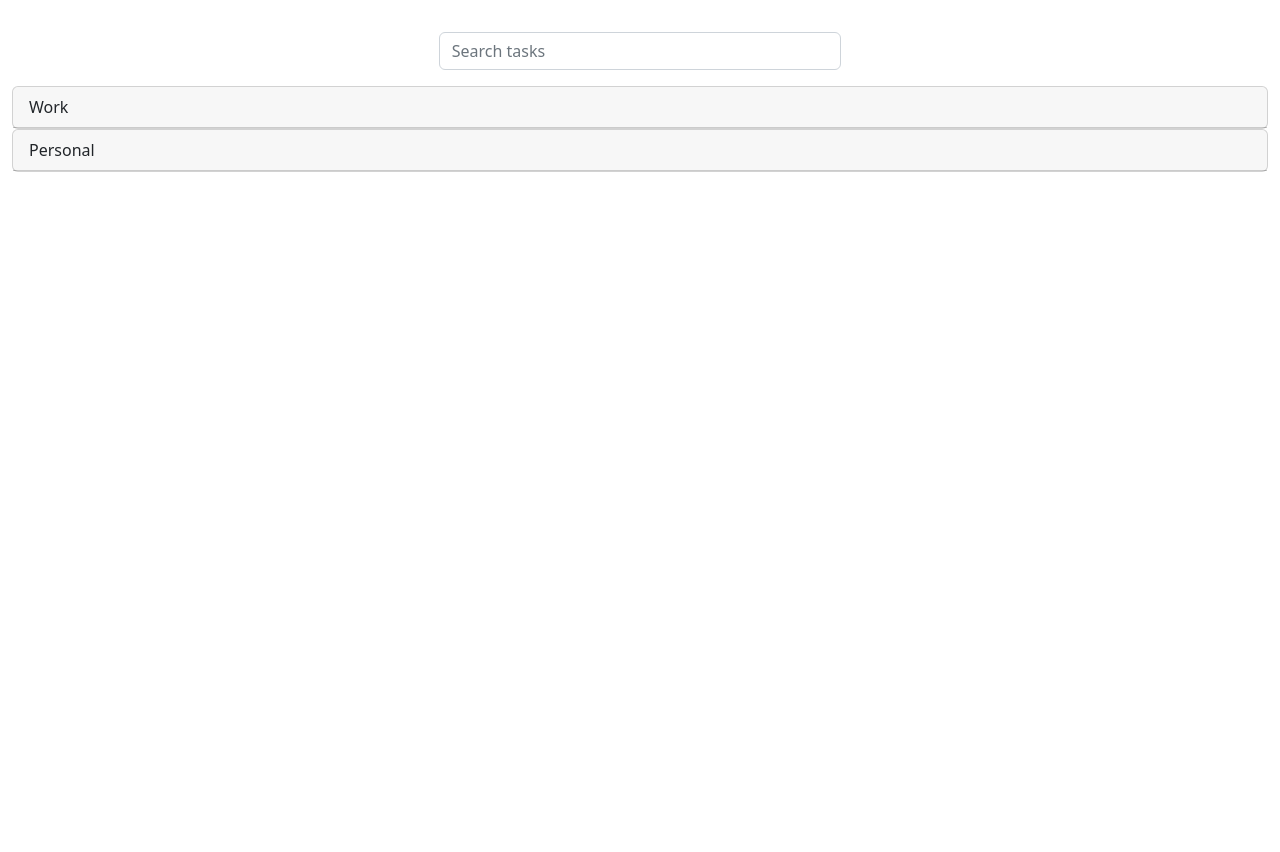
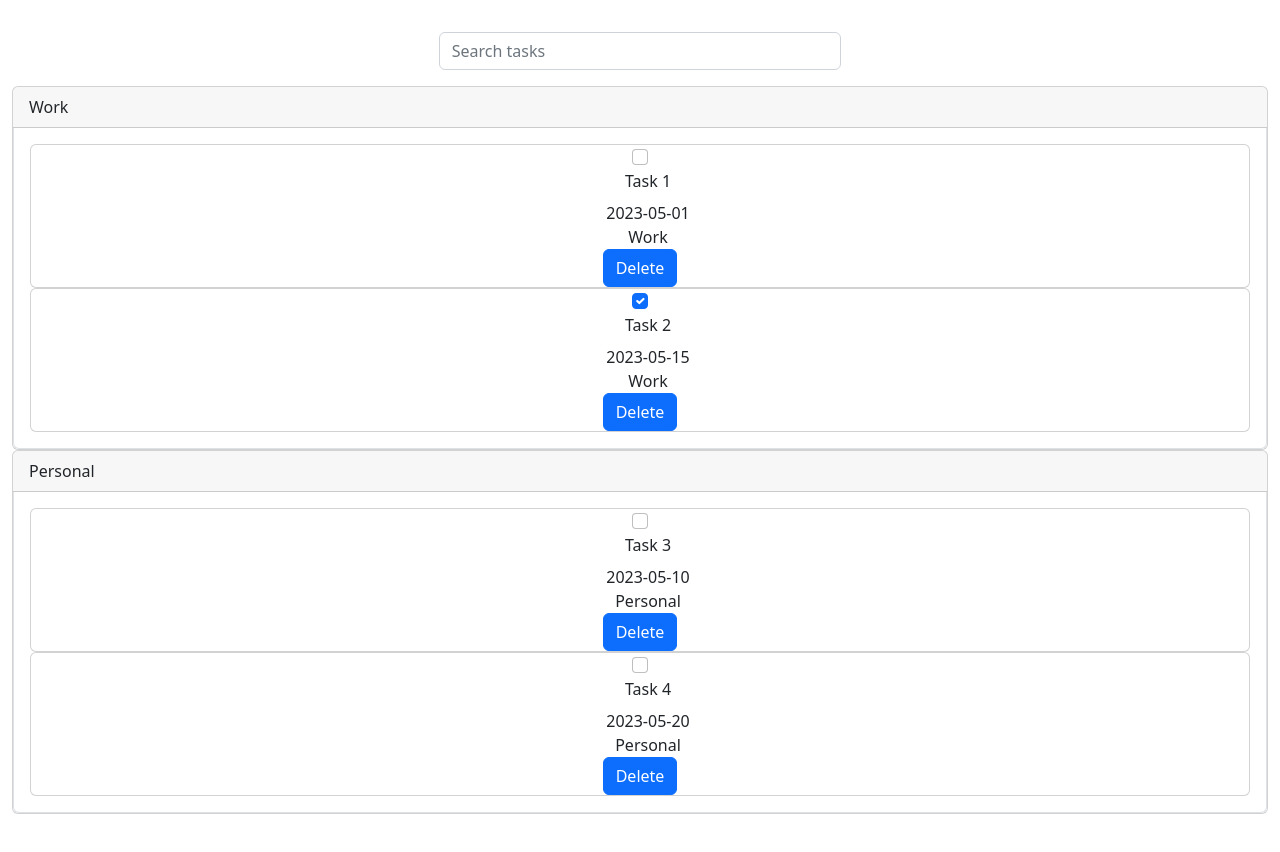
Before and after one commit to r21219/Epic-Frontend, a React (Create React App) app: page / in a window 1280 px wide. Shown: the top 852 px of the page. Before the commit the page ends 800 px from the top, so only its background shows below. Built offline with nearby package versions, Linux system fonts and the light colour scheme.

Commit message:
Zobrazují se tasky v jim příslušících kategoriích. Nelze na frontendu ještě nic ručně nastavit. Tasky se zobrazují zvláštně. Nefunguje collapse

```diff
--- a/src/App.tsx
+++ b/src/App.tsx
@@ -9,7 +9,7 @@ import {
   Col,
   Accordion,
   Card,
-  Form,
+  Form, Button,
 } from "react-bootstrap";
 import "./App.css";
 
@@ -32,7 +32,20 @@ const sampleCategories: Category[] = [
     id: 1,
     name: "Work",
     tasks: [
-      // ...tasks related to Work category
+      {
+        id: 1,
+        title: "Task 1",
+        date: "2023-05-01",
+        category: "Work",
+        completed: false,
+      },
+      {
+        id: 2,
+        title: "Task 2",
+        date: "2023-05-15",
+        category: "Work",
+        completed: true,
+      },
     ],
   },
   {
@@ -40,6 +53,19 @@ const sampleCategories: Category[] = [
     name: "Personal",
     tasks: [
       // ...tasks related to Personal category
+      { id: 3,
+        title: "Task 3",
+        date: "2023-05-10",
+        category: "Personal",
+        completed: false,
+      },
+      {
+        id: 4,
+        title: "Task 4",
+        date: "2023-05-20",
+        category: "Personal",
+        completed: false,
+      },
     ],
   },
   // ...more categories
@@ -52,9 +78,12 @@ const renderCategories = () => {
           <Accordion as={Card.Header} eventKey={category.id.toString()}>
             {category.name}
           </Accordion>
-          <Accordion.Collapse eventKey={category.id.toString()}>
+          {/*<Accordion.Collapse eventKey={category.id.toString()}>
             <Card.Body>{renderTasks(category.tasks)}</Card.Body>
-          </Accordion.Collapse>
+          </Accordion.Collapse>*/}
+          <Accordion.Item eventKey={category.id.toString()}>
+            <Card.Body>{renderTasks(category.tasks)}</Card.Body>
+          </Accordion.Item>
         </Card>
       </Accordion>
   ));
@@ -63,15 +92,37 @@ const renderCategories = () => {
 const renderTasks = (tasks: Task[]) => {
   function filterTasks(tasks: Task[]) {
     return tasks.filter((task) => {
-      let searchTerm = "test";
+      let searchTerm = "Task 3";
       return task.title.toLowerCase().includes(searchTerm.toLowerCase());
     });
   }
   const filteredTasks = filterTasks(tasks);
 
-  return filteredTasks.map((task, index) => (
-      <Card key={task.id}>
-        {/* Task content */}
+
+  return tasks.map((task, index) => (
+      <Card key={task.id} className="task-row">
+        <Form.Check
+            type="checkbox"
+            id={`task-checkbox-${task.id}`}
+            className="task-checkbox"
+            checked={task.completed}
+            onChange={() => {
+              // Handle checkbox change event
+            }}
+        />
+        <Form.Label htmlFor={`task-checkbox-${task.id}`} className="task-title">
+          {task.title}
+        </Form.Label>
+        <span className="task-date">{task.date}</span>
+        <span className="task-category">{task.category}</span>
+        <Button
+            className="task-delete"
+            onClick={() => {
+              // Handle delete task event
+            }}
+        >
+          Delete
+        </Button>
       </Card>
   ));
 };
```
